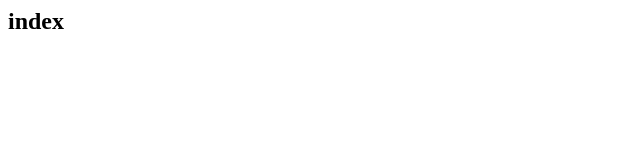
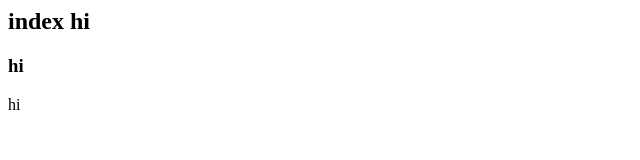
Before and after one commit to mattTarget/example-start, a plain HTML site: page home.html in a window 1280 px wide. Shown: the full height of the page, 0-640 px from the left. Drawn offline with Linux system fonts and the light colour scheme.

Commit message:
updated home page

```diff
--- a/home.html
+++ b/home.html
@@ -1,4 +1,6 @@
 <html>
 	<p></p>
-	<h2>index</h2>
+			<h2>index hi</h2>
+				<h3>hi</h3>
+				<span>hi</span>
 </html>
```
